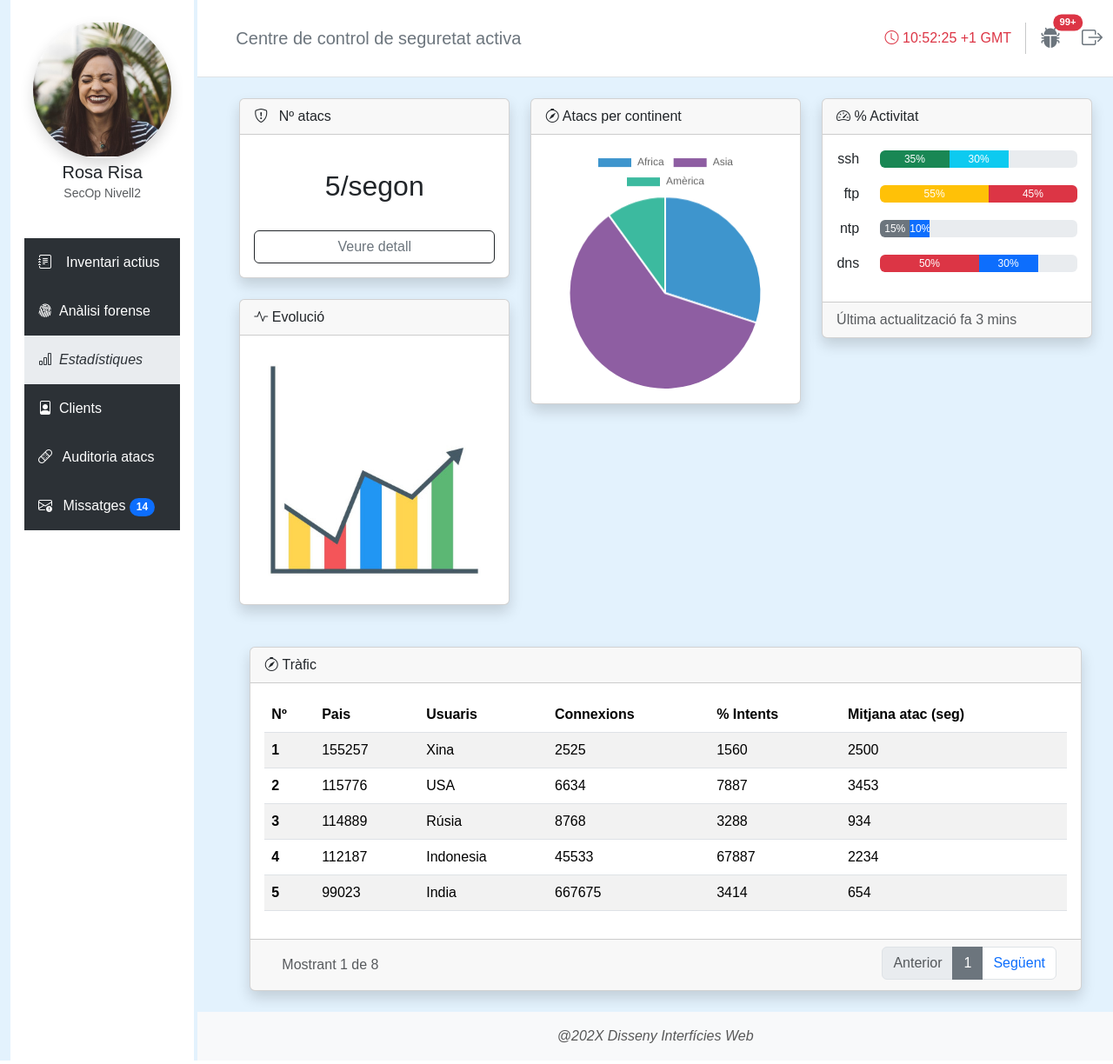
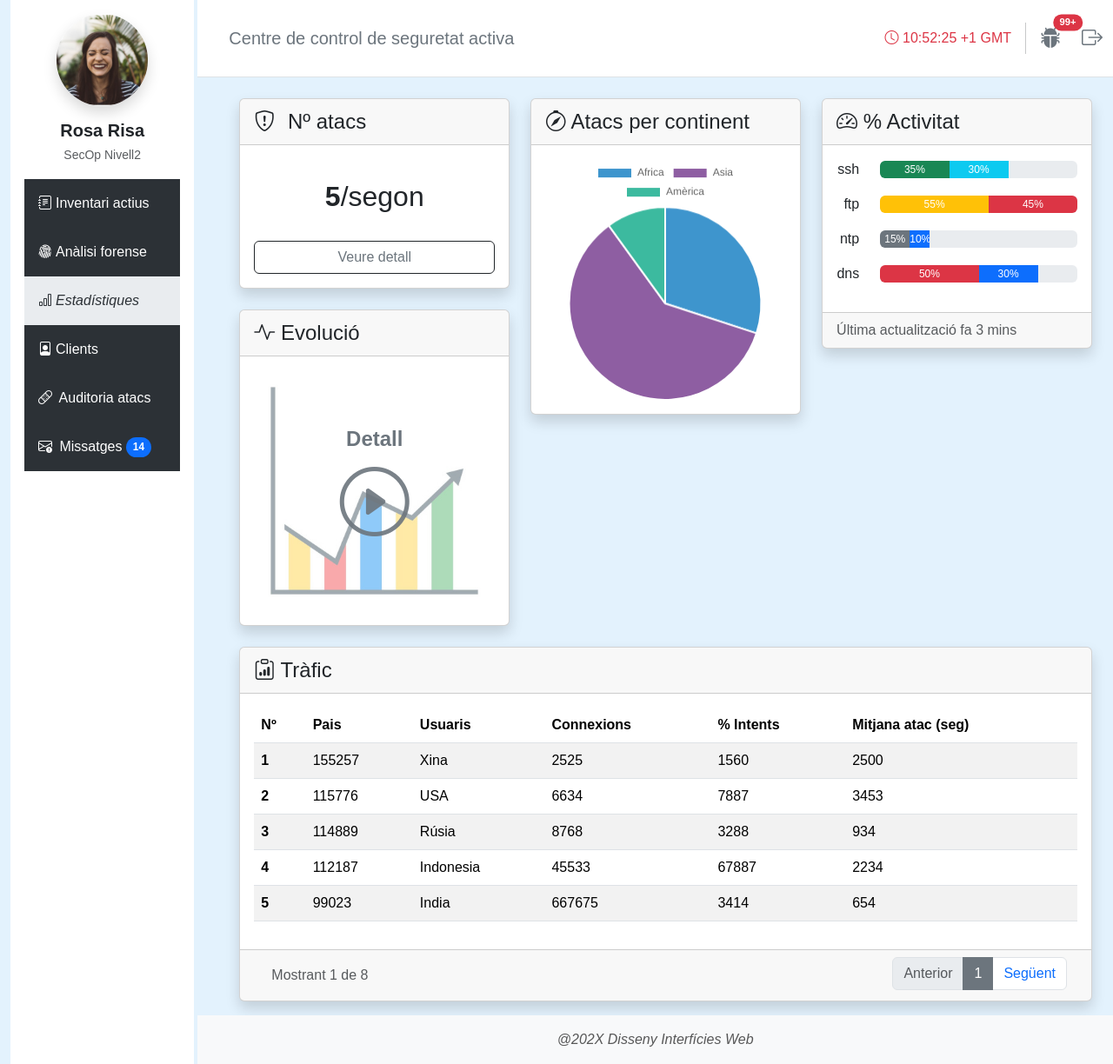
Before and after one commit to RubenMoreno02/2CFGS-RUBEN, a PHP site: page / in a window 1280 px wide. Shown: the whole page at 87% size. Run offline with PHP 8.4, Linux system fonts and the light colour scheme.

Commit message:
Arreglos

```diff
--- a/DIW/Bootstrap/UD8ACT4/css/style.css
+++ b/DIW/Bootstrap/UD8ACT4/css/style.css
@@ -25,3 +25,22 @@ body{
     color: #2c3136 !important;
     transition: 0.5s;
 }
+
+.dropdown-fotos{
+    min-width: 200px;
+}
+
+.img-grafica{
+    opacity: 0.5;
+}
+
+.play-circle{
+    font-size: 80px;
+    opacity: 0.9;
+}
+
+.play-circle:hover{
+    color: red !important;
+    font-size: 120px;
+    transition: 0.5s;
+}
--- a/DIW/Bootstrap/UD8ACT4/index.html
+++ b/DIW/Bootstrap/UD8ACT4/index.html
@@ -23,32 +23,31 @@
         <div class="row">
 
             <nav class="col-2 d-md-block sidebar px-0 fons-menu-lat">
-                <div class="text-center py-4">
-                    <img src="img/persona1.png" alt="Rosa Risa" class=" img-fluid w-75 mb-1 rounded-pill shadow">
-                    <span class="d-none d-lg-inline"><h5 class="mb-0 ">Rosa Risa</h5></span>
+                <div class="text-center py-3">
+                    <img src="img/persona1.png" alt="Rosa Risa" class=" img-fluid w-50 mb-3 rounded-pill shadow">
+                    <span class="d-none d-lg-inline"><h5 class="mb-1 fw-bold">Rosa Risa</h5></span>
                     <span class="d-none d-lg-inline"><small class="text-muted">SecOp Nivell2</small></span>
                 </div>
 
-                <ul class="nav flex-column m-3 text-center text-lg-start">
+                <ul class="nav flex-column mx-3 text-center text-lg-start">
                     <li class="nav-item ">
-                        <a class="nav-link active p-3 " href="#">
-                            <i class="bi bi-journal-text me-2"></i><span class="d-none d-lg-inline ms-2">Inventari actius</span></a>
+                        <a class="nav-link active p-3 " href="#"><i class="bi bi-journal-text"></i><span class="d-none d-lg-inline ms-1">Inventari actius</span></a>
                     </li>
                     <li class="nav-item">
-                        <a class="nav-link active p-3" href="#"><i class="bi bi-fingerprint"></i><span class="d-none d-lg-inline ms-2">Anàlisi forense</span></a>
+                        <a class="nav-link active p-3" href="#"><i class="bi bi-fingerprint"></i><span class="d-none d-lg-inline ms-1">Anàlisi forense</span></a>
                     </li>
                     <li class="nav-item ">
-                        <a class="nav-link activat p-3" href="#"><i class="bi bi-bar-chart"></i><span class="d-none d-lg-inline ms-2"><em>Estadístiques</em></span> </a>
+                        <a class="nav-link activat p-3" href="#"><i class="bi bi-bar-chart"></i><span class="d-none d-lg-inline ms-1"><em>Estadístiques</em></span> </a>
                     </li>
                     <li class="nav-item">
-                        <a class="nav-link active p-3" href="#"><i class="bi bi-file-person"></i><span class="d-none d-lg-inline ms-2">Clients</span> </a>
+                        <a class="nav-link active p-3" href="#"><i class="bi bi-file-person"></i><span class="d-none d-lg-inline ms-1">Clients</span> </a>
                     </li>
                     <li class="nav-item">
-                        <a class="nav-link active p-3" href="#"><i class="bi bi-bandaid"></i><span class="d-none d-lg-inline ms-2"> Auditoria atacs</span></a>
+                        <a class="nav-link active p-3" href="#"><i class="bi bi-bandaid"></i><span class="d-none d-lg-inline ms-1"> Auditoria atacs</span></a>
                     </li>
                     <li class="nav-item">
-                        <a class="nav-link active p-3" href="#"><i class="bi bi-envelope-exclamation"></i><span class="d-none d-lg-inline ms-2"> Missatges</span>
-                            <span class="badge bg-primary rounded-pill float">14</span></a>
+                        <a class="nav-link active p-3" href="#"><i class="bi bi-envelope-exclamation"></i><span class="d-none d-lg-inline ms-1"> Missatges</span>
+                            <span class="badge bg-primary rounded-pill float d-none d-sm-inline">14</span></a>
                     </li>
                 </ul>
             </nav>
@@ -57,7 +56,7 @@
 
                 <header class="navbar bg-white border-bottom p-4 pe-0 ">
                     <div class="container-fluid d-flex justify-content-center justify-content-md-between align-items-center">
-                        <span class="navbar-brand text-secondary d-none d-md-inline ms-2">Centre de control de seguretat activa</span>
+                        <span class="navbar-brand text-secondary d-none d-md-inline fs-5">Centre de control de seguretat activa</span>
 
                         <div class="d-flex align-items-center">
                             <div class="text-danger me-3">
@@ -72,32 +71,33 @@
                                 <i class="bi bi-bug-fill fs-4 pe-2"></i>
                             </a>
 
-                            <ul class="dropdown-menu dropdown-menu-end">
-                                <li>
-                                    <div class="card-group">
-                                    <div class="card">
-                                        <img src="img/ssh.jpg" class="card-img-top" alt="...">
-                                        <div class="card-body">
-                                        <h6 class="card-title">SSH força bruta</h6>
+                            <ul class="dropdown-menu dropdown-menu-end shadow p-2 dropdown-fotos">
+                                <li class="mb-2">
+                                    <div class="card h-100">
+                                        <img src="img/ssh.jpg" class="card-img-top" alt="SSH">
+                                        <div class="card-body py-3">
+                                            <h6 class="card-title mb-0 fw-bold py-2">SSH força bruta</h6>
                                         </div>
-                                        <div class="card-footer">
-                                        <small class="text-body-secondary">28/01/20XX 11:28:12</small>
+                                        <div class="card-footer py-1 text-center">
+                                            <small class="text-muted"><em>28/01/20XX 11:28:12</em></small>
                                         </div>
                                     </div>
+                                </li>
+
+                                <li class="mb-2">
+                                    <div class="card h-100">
+                                        <img src="img/ddos.jpeg" class="card-img-top" alt="DDoS">
+                                        <div class="card-body py-3">
+                                            <h6 class="card-title mb-0 fw-bold py-2">DDoS</h6>
+                                        </div>
+                                        <div class="card-footer py-1 text-center">
+                                            <small class="text-muted"><em>28/01/20XX 11:28:42</em></small>
+                                        </div>
                                     </div>
                                 </li>
                                 <li>
-                                    <div class="card-group">
-                                    <div class="card">
-                                        <img src="img/ddos.jpeg" class="card-img-top" alt="...">
-                                        <div class="card-body">
-                                        <h6 class="card-title">DDoS</h6>
-                                        </div>
-                                        <div class="card-footer">
-                                        <small class="text-body-secondary">28/01/20XX 11:28:12</small>
-                                        </div>
-                                    </div>
-                                    </div>
+                                    <hr>
+                                    <a class="dropdown-item text-primary text-end" href="#">Veure més</a>
                                 </li>
                             </ul>
                         </div>
@@ -111,10 +111,10 @@
                     <!-- Card Nº atacs -->
                     <div class="col-xxl-4 col-xl-4 col-lg-4 col-md-6 col-sm-12 col-xs-12">
                         <div class="card mb-4 shadow">
-                            <div class="card-header"><i class="bi bi-shield-exclamation me-2 fw-bold"></i> Nº atacs
+                            <div class="card-header fs-4"><i class="bi bi-shield-exclamation me-2 fw-bold"></i> Nº atacs
                             </div>
                             <div class="card-body">
-                                <h2 class="card-title text-center p-4">5/segon</h2>
+                                <h2 class="card-title text-center p-4"><b>5</b>/segon</h2>
                                 <a href="#" class="btn col-12 text-secondary border-dark">Veure detall</a>
                             </div>
 
@@ -122,9 +122,16 @@
 
                         <!-- Card Evolució -->
                         <div class="card shadow">
-                            <div class="card-header"><i class="bi bi-activity"></i> Evolució </div>
+                            <div class="card-header fs-4"><i class="bi bi-activity"></i> Evolució </div>
                             <div class="card-body">
-                                <img src="img/evolucio2.jpg" alt="" class="img-fluid">
+                                <div class="position-relative d-inline-block">
+                                    <img src="img/evolucio2.jpg" alt="Imatge gràfica d'evolució" class="img-fluid w-100 img-grafica">
+                                    <div class="position-absolute top-50 start-50 translate-middle text-center">
+                                        <h4 class="fw-bold text-secondary mb-0">Detall</h4>
+                                        <i class="bi bi-play-circle text-secondary play-circle"></i>
+                                    </div>
+                                    </i>
+                                </div>
                             </div>
                         </div>
 
@@ -133,7 +140,7 @@
                     <!-- Card Atacs per continent -->
                     <div class="col-xxl-4 col-xl-4 col-lg-4 col-md-6 col-sm-12 col-xs-12">
                         <div class="card shadow">
-                            <div class="card-header"></i><i class="bi bi-compass"></i> Atacs per continent </div>
+                            <div class="card-header fs-4"></i><i class="bi bi-compass"></i> Atacs per continent </div>
                             <div class="card-body">
                                 <canvas id="pie-chart"></canvas>
 
@@ -145,7 +152,7 @@
                     <!-- Card Activitat -->
                     <div class="col-xxl-4 col-xl-4 col-lg-4 col-md-12 col-sm-12 col-xs-12">
                         <div class="card shadow">
-                            <div class="card-header"><i class="bi bi-speedometer2"></i> % Activitat </div>
+                            <div class="card-header fs-4"><i class="bi bi-speedometer2"></i> % Activitat </div>
                             <div class="card-body">
 
                                 <div class="row align-items-center mb-3">
@@ -195,9 +202,9 @@
                     </div>
 
 
-                    <div class="col-12 pt-4 p-4">
+                    <div class="col-12 pt-6 pb-3">
                         <div class="card shadow">
-                            <div class="card-header"></i><i class="bi bi-compass"></i> Tràfic </div>
+                            <div class="card-header fs-4"></i><i class="bi bi-clipboard-data"></i> Tràfic </div>
                             <div class="card-body">
                                 <table class="table table-striped">
                                     <thead>
```
